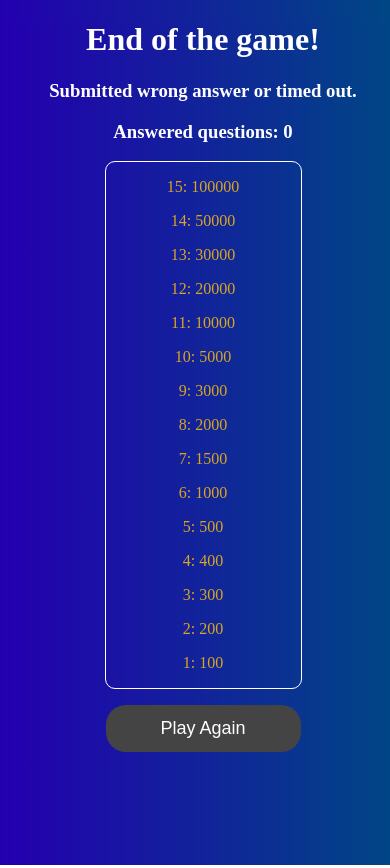
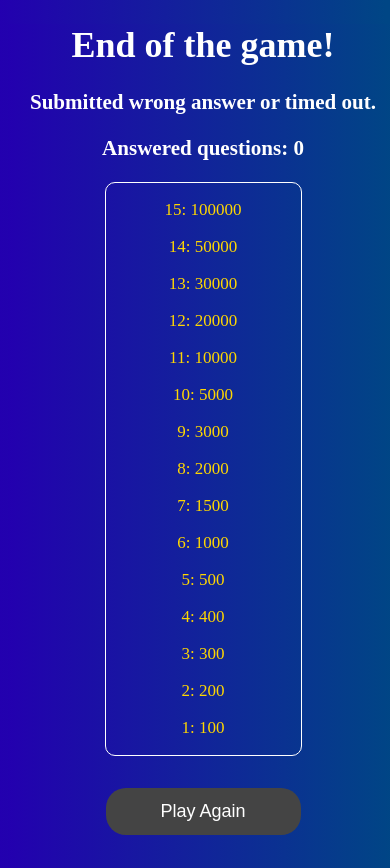
Before and after one commit to IvayloSlavchev/WhoWantsBecomeAMillionaire-Game, a React (Vite) app: page /finish in a window 390 px wide. Built offline with nearby package versions, Linux system fonts and the light colour scheme.

Commit message:
Added responsivness to the End Page component

```diff
--- a/src/components/EndScreen/EndScreen.tsx
+++ b/src/components/EndScreen/EndScreen.tsx
@@ -14,7 +14,7 @@ const EndScreen = () => {
         const prizeArray: number[] = [0, 100, 200, 300, 400, 500, 1000, 1500, 2000, 3000, 5000, 10000, 20000, 30000, 50000, 100000];
         const prizesObject: any = {};
 
-        for(let i = 1; i < prizeArray.length; i++){
+        for (let i = 1; i < prizeArray.length; i++) {
             prizesObject[i] = prizeArray[i];
         }
 
@@ -25,7 +25,7 @@ const EndScreen = () => {
         const numberOfAnsweredQuestions: any = localStorage.getItem('countOfAnsweredQuestion');
 
         setCountOfAnsweredQuestions(Number(numberOfAnsweredQuestions));
-        if(numberOfAnsweredQuestions !== '15') {
+        if (numberOfAnsweredQuestions !== '15') {
             return setMessage("Submitted wrong answer or timed out.");
         }
         setMessage("CONGRATULATIONS YOU WON 100,000lv.");
@@ -38,6 +38,7 @@ const EndScreen = () => {
 
     return (
         <div className='end-screen-root-element'>
+            <div className='end-screen-sub-parent'>
                 <div className='closing-quotes-class'>
                     <h1>End of the game!</h1>
                     <h3>{message}</h3>
@@ -45,10 +46,10 @@ const EndScreen = () => {
 
                 </div>
 
-            <div className={width > 900 ? 'prizes-board-class' : 'prizes-board-class-mobile'}>
+                <div className={width > 1400 ? 'prizes-board-class' : 'prizes-board-class-mobile'}>
                     {
                         Object.keys(prizeAndAnsweredQuestion).reverse().map((item: any, index) => {
-                        return <p style={{ background: item == countOfAnsweredQuestions ? 'white' : '', color: item == countOfAnsweredQuestions ? 'black' : '' }} key={index}>{item}: {prizeAndAnsweredQuestion[item]}</p>
+                            return <p className={ width > 1400 ? 'prize-paragraph' : 'prize-paragraph-mobile' } style={{ background: item == countOfAnsweredQuestions ? 'white' : '', color: item == countOfAnsweredQuestions ? 'black' : '' }} key={index}>{item}: {prizeAndAnsweredQuestion[item]}</p>
                         })
                     }
 
@@ -66,6 +67,7 @@ const EndScreen = () => {
                     </Link>
                 </div>
             </div>
+        </div>
     )
 }
 
--- a/src/components/QuestionScreen/QuestionScreen.tsx
+++ b/src/components/QuestionScreen/QuestionScreen.tsx
@@ -19,18 +19,19 @@ const QuestionScreen = () => {
     const [numberOfQuestion, setNumberOfQuestion] = useState<number>(0);
     const [providedAnswer, setProvidedAnswer] = useState<string>("");
     const [correctAnswer, setCorrectAnswer] = useState<string>("");
-    const [isAnswerCorrect, setIsAnswerCorrect] = useState<boolean | null>(null);
 
     const [numberOfAnsweredQuestions, setNumberOfAnsweredQuestions] = useState<number>(1);
 
+    const [hasAnswerBeenChoosed, setHasAnswerBeenChoosed] = useState<boolean>(true);
+
     function getQuestion() {
-        if(numberOfQuestion === 15) {
+        if (numberOfQuestion === 15) {
             setNumberOfAnsweredQuestions(oldCount => oldCount + 1);
             localStorage.setItem("countOfAnsweredQuestion", numberOfAnsweredQuestions.toString());
             return window.location.href = '/finish';
         }
 
-        if(providedAnswer !== correctAnswer) {
+        if (providedAnswer !== correctAnswer) {
             return window.location.href = '/finish';
         }
 
@@ -53,10 +54,10 @@ const QuestionScreen = () => {
         return answerArray;
     }
 
-    function arrayRotate(arr: any, count: number) {
-        const len = arr.length
-        arr.push(...arr.splice(0, (-count % len + len) % len))
-        return arr
+    function arrayRotate(providedArray: any, numberOfRotations: number) {
+        const arrayLength: number = providedArray.length;
+        providedArray.push(...providedArray.splice(0, (-numberOfRotations % arrayLength + arrayLength) % arrayLength));
+        return providedArray;
     }
 
     async function getFirstQuestion() {
@@ -65,7 +66,8 @@ const QuestionScreen = () => {
 
         if (getChoosenCategory === null || getChoosenCategory === null) return;
 
-        if(getChoosenCategory == "films") {
+        switch (getChoosenCategory) {
+            case "films":
                 const generatedFilmsQbject: any = await filmsQuestions(getChoosenDifficulty);
 
                 setQuestions(generatedFilmsQbject.results);
@@ -73,11 +75,10 @@ const QuestionScreen = () => {
                 setCorrectAnswer(generatedFilmsQbject.results[numberOfQuestion].correct_answer);
                 getRandomAnswers(generatedFilmsQbject.results);
                 setNumberOfQuestion(oldState => oldState + 1);
+                localStorage.removeItem("countOfAnsweredQuestion");
+                break;
 
-            localStorage.removeItem("countOfAnsweredQuestion");
-
-            return;
-        } else if(getChoosenCategory === "music") {
+            case "music":
                 const generatedMusicObject: any = await musicQuestions(getChoosenDifficulty);
 
                 setQuestions(generatedMusicObject.results);
@@ -86,17 +87,14 @@ const QuestionScreen = () => {
                 getRandomAnswers(generatedMusicObject.results);
 
                 setNumberOfQuestion(oldState => oldState + 1);
-
                 localStorage.removeItem("countOfAnsweredQuestion");
-            return;
-
+                break;
         }
 
     }
 
     useEffect(() => {
         getFirstQuestion();
-
     }, []);
 
     return (
@@ -104,15 +102,21 @@ const QuestionScreen = () => {
             {questions.length == 0 ? <h1 className='loading-message'>Loading...</h1> : <div>
                 <div className='jokers-timer-and-next-question-button'>
                     <div className='timer-and-next-question-buttton'>
-                        <Timer />
-                        <button className='next-question-button' onClick={() => getQuestion()}>Next</button>
+                        <Timer hasAnswerBeenChoosed={hasAnswerBeenChoosed} />
+                        <button className='next-question-button' onClick={() => {
+                            setHasAnswerBeenChoosed(false);
+
+                            setTimeout(() => {
+                                setHasAnswerBeenChoosed(true)
+                            }, 1000);
+                            getQuestion();
+                        }}>Next</button>
                     </div>
 
                     <div className={width > 900 ? 'jokers-class' : 'jokers-class-mobile'}>
                         <CallAFriend correctAnswer={correctAnswer} />
                         <AudienceHelp correctAnswer={correctAnswer} />
                         <FiftyFifty />
-
                     </div>
                 </div>
 
@@ -127,18 +131,14 @@ const QuestionScreen = () => {
                             answers.map((item: any, index: number) => {
                                 return <button
                                     className='answer-button' key={index}
-                                    onClick={() => setProvidedAnswer(item)}
-                                    style={{ background: isAnswerCorrect ? 'darkgreen' : 'red' }}
-                                >
-                                    {index == 0 ? "A" : null} {index == 1 ? "B" : null} {index == 2 ? "C" : null} {index == 3 ? "D" : null}:
-                                    {item}</button>
+                                    onClick={() => {setProvidedAnswer(item)}}>
+                                    {index == 0 ? "A:" : null} {index == 1 ? "B:" : null} {index == 2 ? "C:" : null} {index == 3 ? "D:" : null} {item}</button>
                             })
                         }
                     </div>
                 </div>
 
             </div>}
-
         </div>
     )
 }
--- a/src/components/QuestionScreen/Timer/Timer.tsx
+++ b/src/components/QuestionScreen/Timer/Timer.tsx
@@ -1,25 +1,25 @@
 import { useState, useEffect } from "react";
 import "../../Styles/Timer.css";
 
-const Timer = () => {
+const Timer = ({ hasAnswerBeenChoosed }: { hasAnswerBeenChoosed: boolean }) => {
     const [timer, setTimer] = useState<number>(60);
 
-    function startCountdown() {
-    }
-
     useEffect(() => {
-
         let interval: number = 0;
 
-        if(timer > 0) {
-            // interval = setInterval(() => setTimer(oldState => oldState - 1), 1000);
-            // return () => {
-            //     clearInterval(interval);
-            // }
+        if(hasAnswerBeenChoosed === false) setTimer(60);
+
+        if (timer > 0) {
+            interval = setInterval(() => {
+                setTimer(oldCount => oldCount - 1);
+            }, 1000);
+
+            return () => {
+                clearInterval(interval)
+            }
         } else {
             window.location.href = '/finish';
         }
-
     }, [timer])
 
     return (
--- a/src/components/Styles/EndScreen.css
+++ b/src/components/Styles/EndScreen.css
@@ -1,36 +1,43 @@
 .end-screen-root-element {
     width: 100%;
-    height: 100vh;
+    height: 100%;
+    text-align: center;
+}
+
+.end-screen-sub-parent {
+    width: 100%;
+    padding-bottom: 1rem;
 }
 
 .closing-quotes-class {
-    text-align: center;
     color: white;
+    font-size: 18px;
 }
 
 .prizes-board-class, .prizes-board-class-mobile {
-    text-align: center;
+    color: gold;
     border: 1px solid white;
     width: 20%;
+    font-size: 20px;
     margin-left: auto;
     margin-right: auto;
     border-radius: 10px;
-    color: goldenrod;
+}
+.prize-paragraph {
+    font-size: 20px;
+}
+
+.prize-paragraph-mobile {
+    font-size: 17px;
 }
 
 .prizes-board-class-mobile {
     width: 50%;
 }
 
-.prize-paragraph {
-
-    font-size: 16px;
-}
-
-
 .play-again-button-class {
-    text-align: center;
-    margin-top: 1rem;
+    width: 100%;
+    margin-top: 2rem;
 }
 
 .play-again-button {
```
Lines whose indentation alone changed are shown as unchanged.
